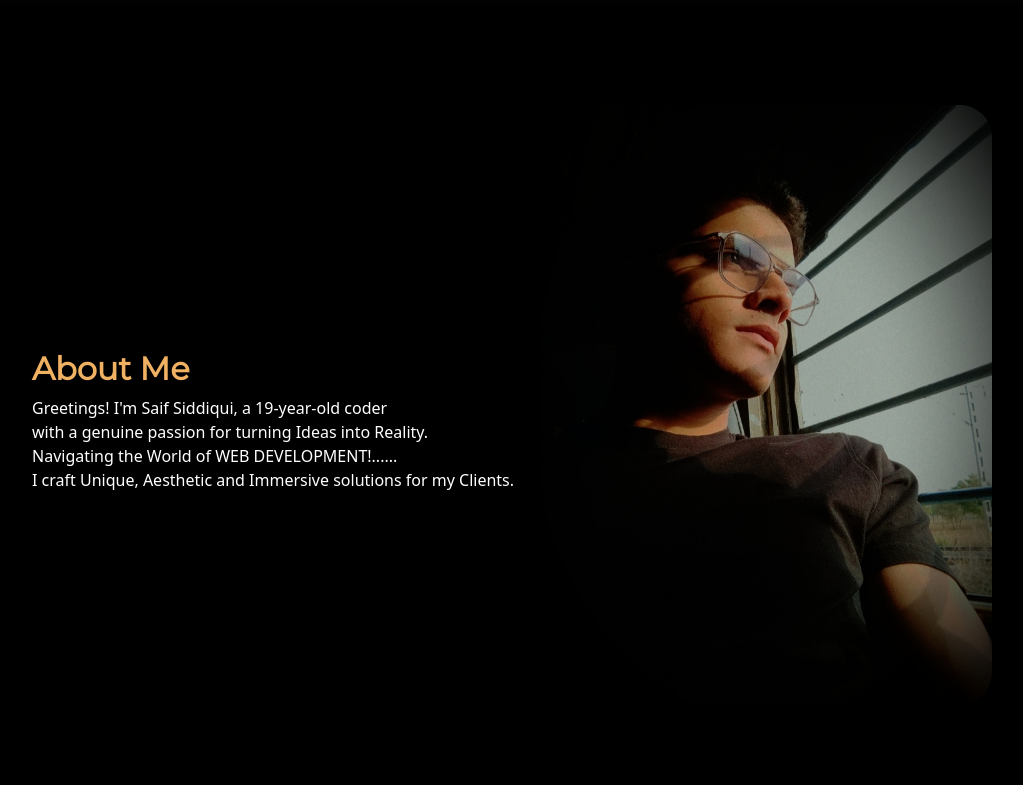
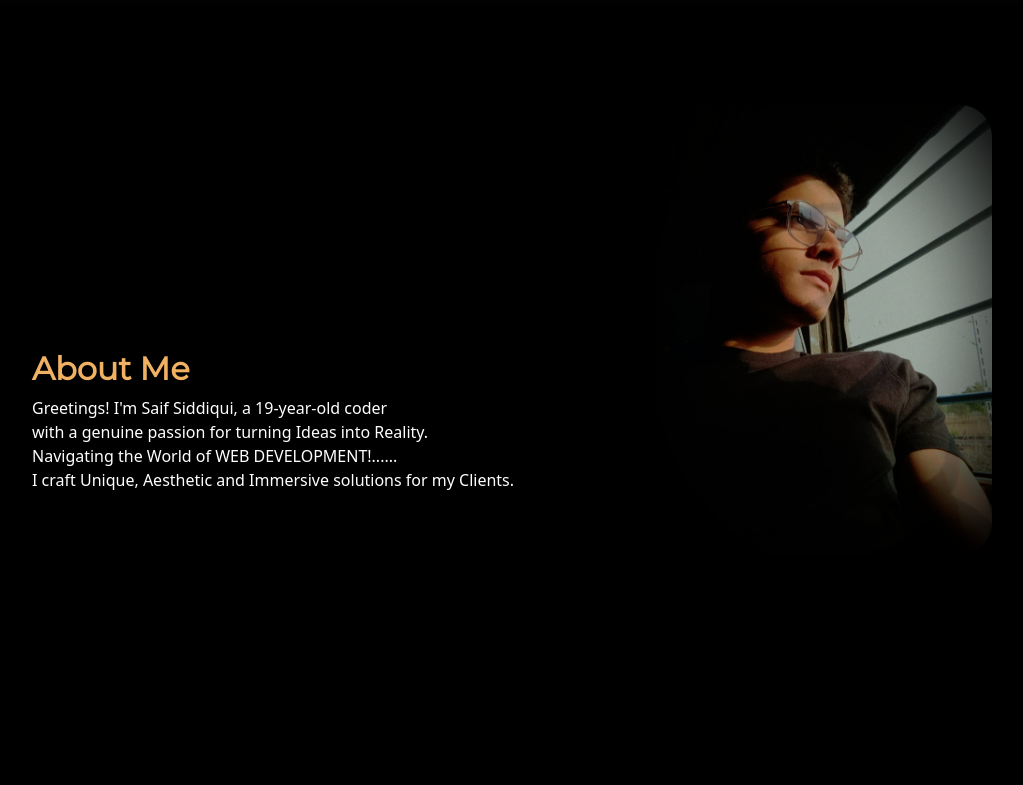
Before and after one commit to Saifsiddiqui1630/Saif-Portfolio, a plain HTML site: page index.html in a window 1280 px wide. Shown: the part 795-1580 px from the top of the page, without its empty margins (128-1151 px from the left). Drawn offline with nearby package versions, Linux system fonts and the light colour scheme; grey boxes are pictures that could not be loaded.

Commit message:
Update index.html

```diff
--- a/index.html
+++ b/index.html
@@ -92,7 +92,7 @@
                             </p>
                         </div>
                         <div class="about-photo h-75 ">
-                            <img src="abt-image.jpg" alt="self picture" class="image-fluid h-100 ">
+                            <img src="abt-image.jpg" alt="self picture" class="image-fluid" height="450rem">
                         </div>
                     </div>
 
```
